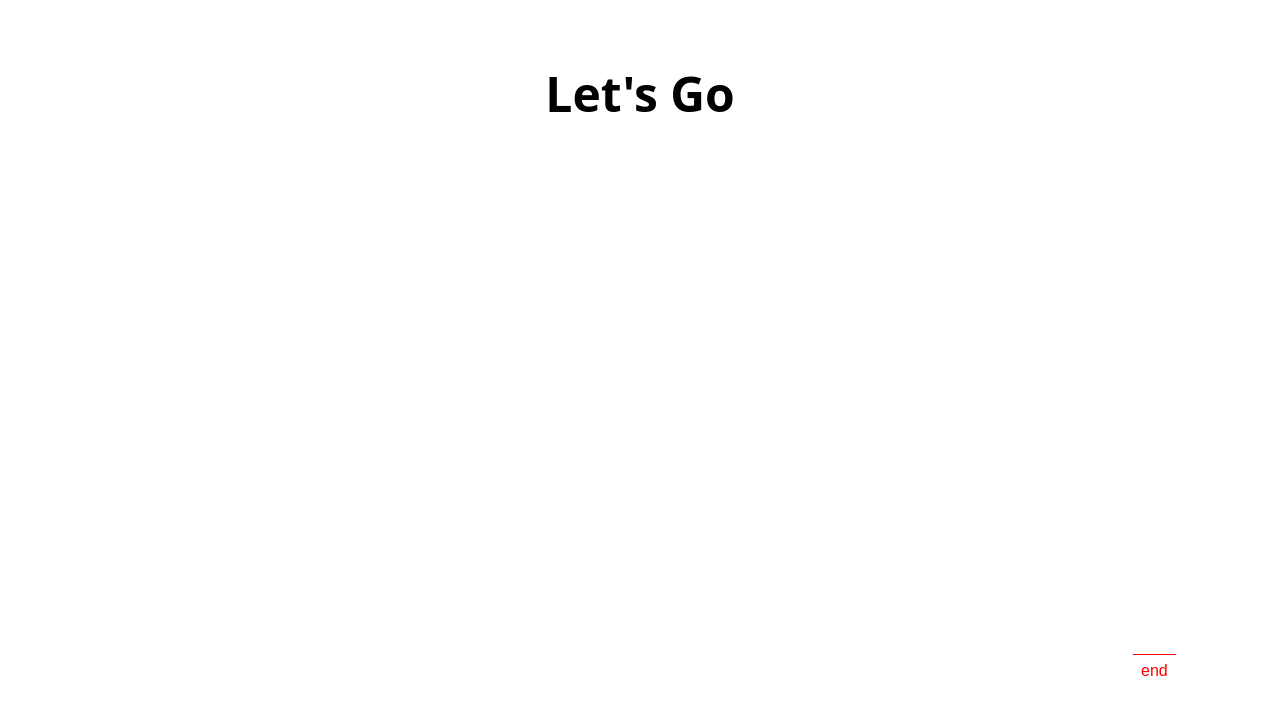
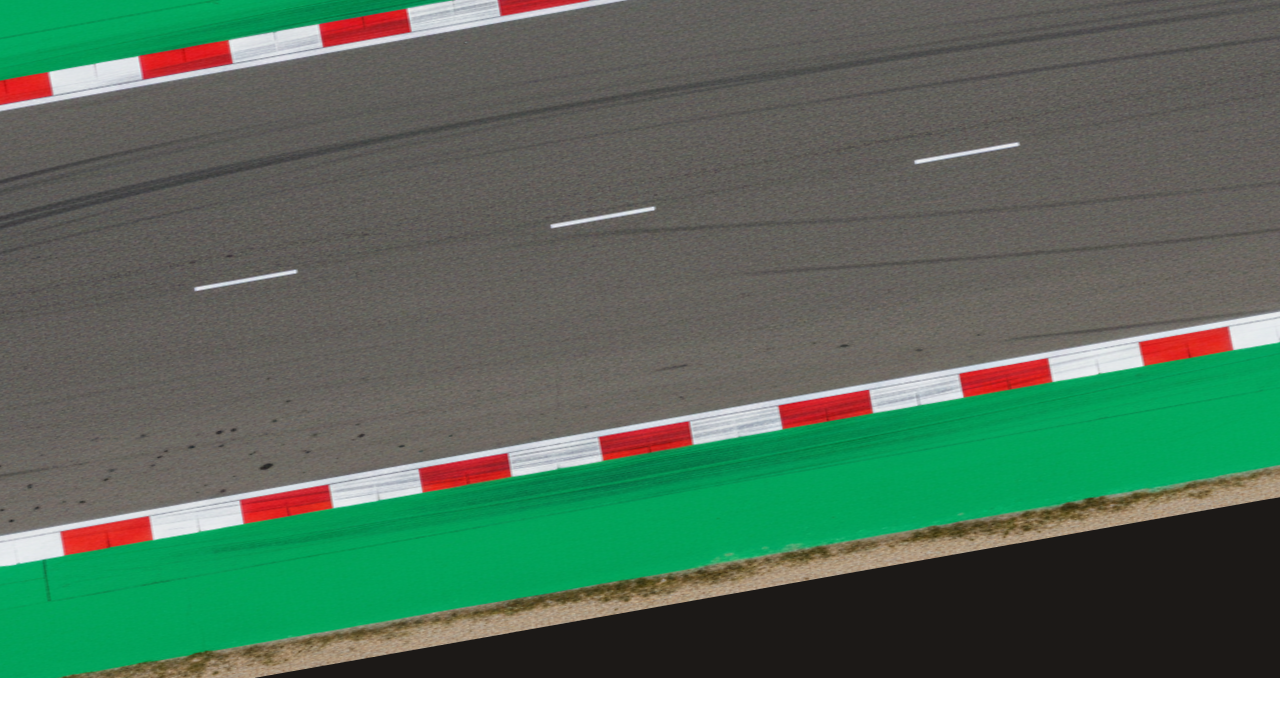
Before and after one commit to Er-luffy-D/F1, a React (Vite) app: page /Players in a window 1280 px wide. Shown: the part 1577-2294 px from the top of the page. After the commit the page ends 2255 px from the top, so only its background shows below. Built offline with nearby package versions, Linux system fonts and the light colour scheme.

Commit message:
added road.png

```diff
--- a/src/components/players/Car.jsx
+++ b/src/components/players/Car.jsx
@@ -16,23 +16,32 @@ const Car = () => {
 			ease: "none",
 			scrollTrigger: {
 				trigger: ".mixe",
-				markers: true,
 				start: "top center",
 				end: "bottom center",
 				scrub: 1.1,
 			},
 		});
+		ScrollTrigger.create({
+			trigger: ".mixe",
+			start: "top top",
+			end: "bottom top",
+			onEnter: () =>
+				gsap.to(".mixe", {
+					ease: "none",
+					delay: -4,
+					background: "linear-gradient(to bottom, rgb(0,0,0,0) 50%, oklch(21.6% 0.006 56.043) 50%)",
+				}),
+			onLeaveBack: () => gsap.to(".mixe", { ease: "none", delay: -4, backgroundColor: "rgb(0,0,0,0)" }), // revert color
+		});
 	});
 
 	return (
 		<div>
-			<div className="relative mixe w-full h-[120vh]">
+			<div className="relative mixe w-full h-[120vh] rgb(0,0,0,0) ">
 				<div ref={carRef} className="w-[35vw] absolute top-[-30rem] z-20 -right-96 h-96 ">
 					<img ref={imageRef} src="car1.png" className="w-full object-cover rotate-[-110deg]" />
 				</div>
-				<div className="h-screen w-screen flex justify-center absolute items-center">
-					<h2 className="text-5xl font-bold text-black">Let's Go</h2>
-				</div>
+				<div className="h-[130vh] w-screen rotate-[-10deg] scale-x-150 scale-y-75 flex justify-center absolute items-center bg-[url('/road.png')] bg-cover bg-center  "></div>
 			</div>
 		</div>
 	);
--- /dev/null
+++ b/src/components/players/Carousel.jsx
@@ -0,0 +1,7 @@
+import React from "react";
+
+const Carousel = () => {
+	return <div>Carousel</div>;
+};
+
+export default Carousel;
--- a/src/pages/Player.jsx
+++ b/src/pages/Player.jsx
@@ -3,14 +3,13 @@ import gsap from "gsap";
 import { ScrollTrigger } from "gsap/all";
 import { useRef } from "react";
 import { playerData } from "../components/players/playerData";
+import Carousel from "../components/players/Carousel";
 import Car from "../components/players/Car";
 
 const Player = () => {
 	const imageDivRef = useRef(null);
 	const imageRef = useRef(null);
 
-	// const carRef = useRef(null);
-	// const section2Ref = useRef(null);
 
 	const teamColors = {
 		"Red Bull Racing": "#1E41FF",
@@ -58,7 +57,7 @@ const Player = () => {
 	return (
 		<div>
 			<div className="section1">
-				<div ref={imageDivRef} className="h-80 overflow-hidden rounded-4xl w-60 absolute top-60 left-90 bg-red-500">
+				<div ref={imageDivRef} className="h-90 overflow-hidden rounded-4xl w-70 absolute top-60 left-90 bg-red-500">
 					<img
 						ref={imageRef}
 						className="w-full object-cover"
@@ -84,10 +83,12 @@ const Player = () => {
 					</div>
 				</div>
 			</div>
-			<div >
+			<div>
 				<Car />
 			</div>
-			<div className="h-screen"></div>
+			<div className="bg-stone-900">
+				<Carousel />
+			</div>
 		</div>
 	);
 };
```
Also changed, not shown: public/car.png (deleted), public/road.png (added).
